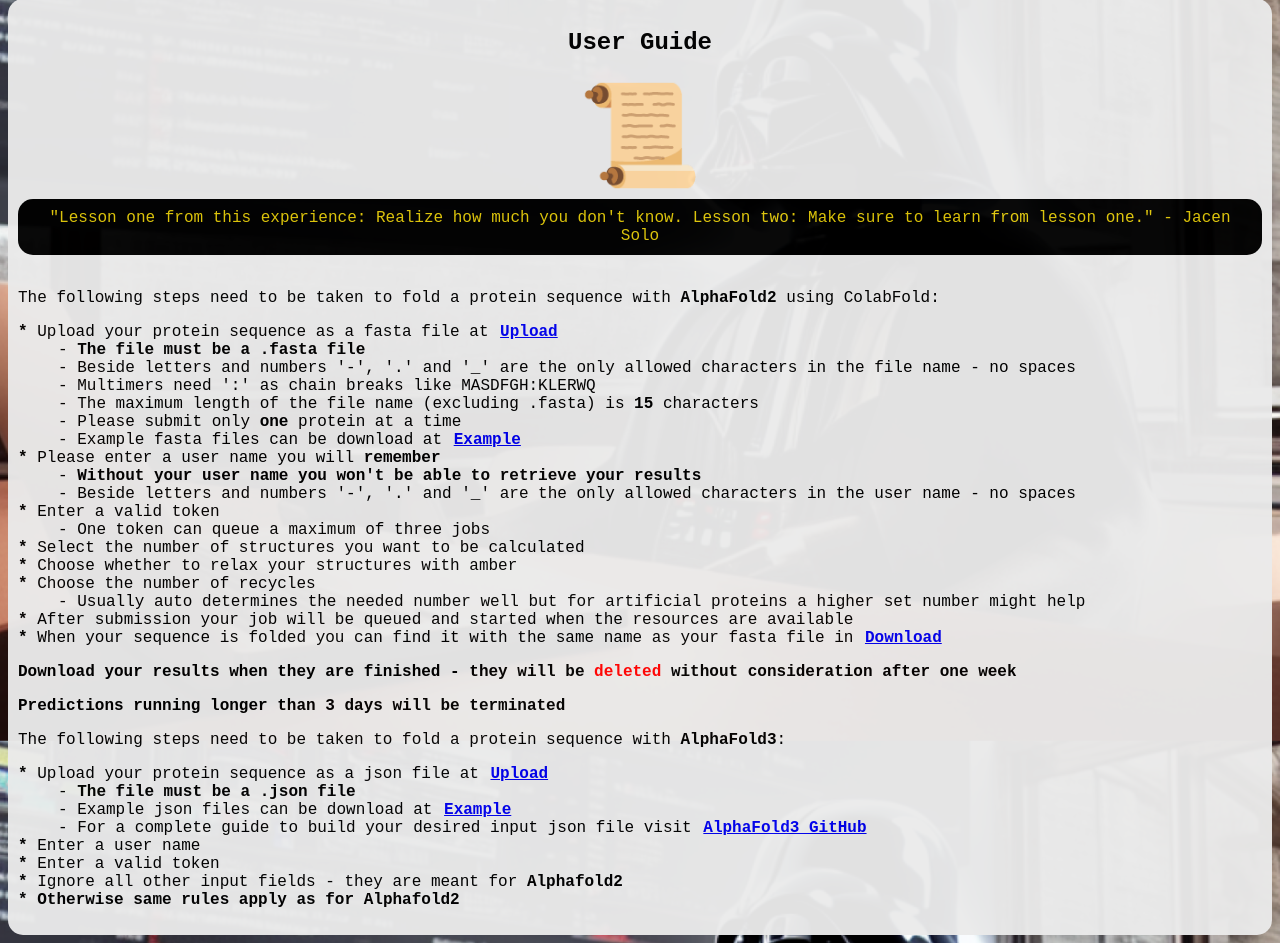
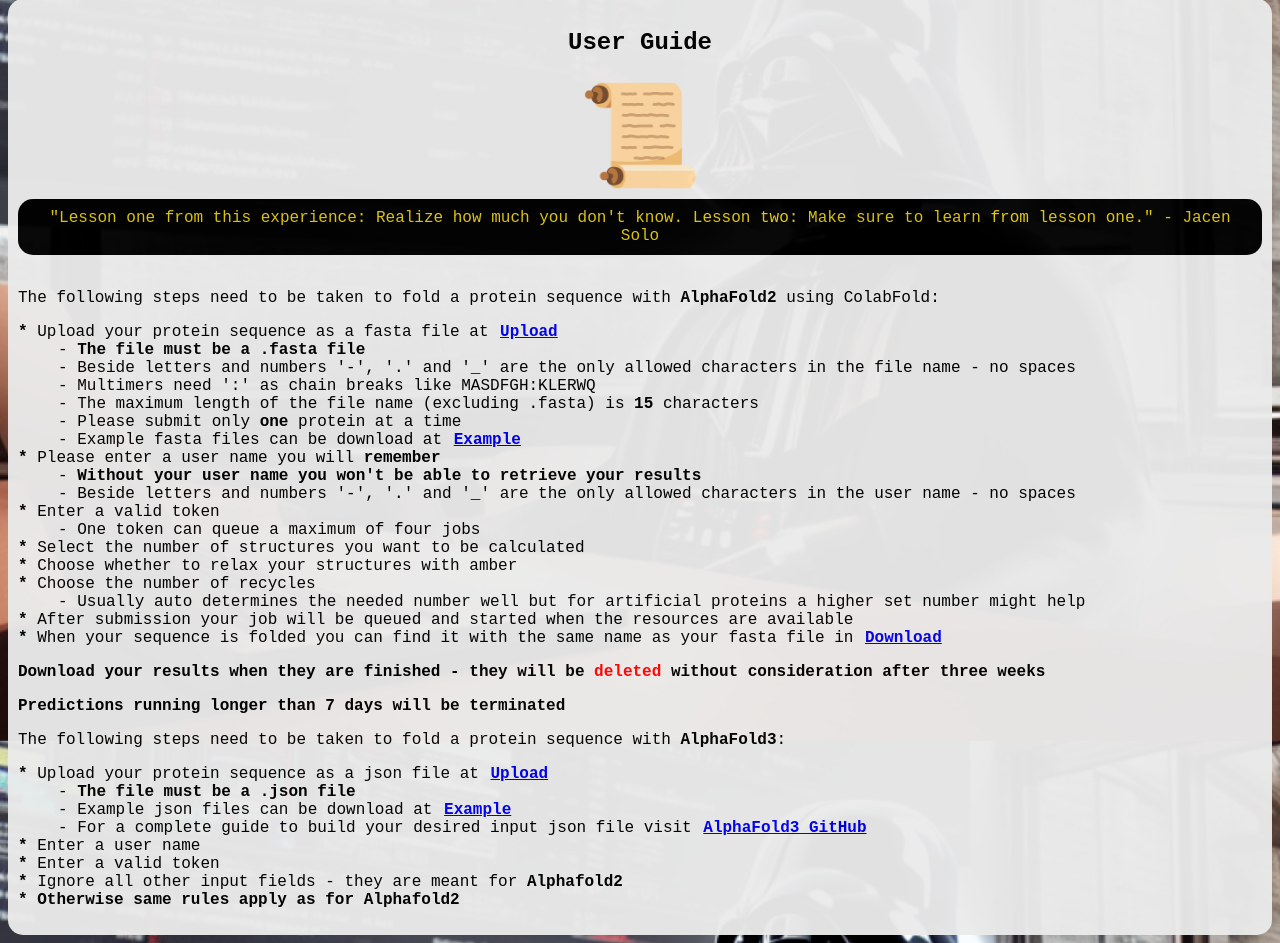
Before and after one commit to ugSUBMARINE/local-colabfold-server, a Flask app: page /guide in a window 1280 px wide. Shown: the part 117-1060 px from the top of the page. Run offline with Flask 3, Linux system fonts and the light colour scheme; parts of the project's set-up code (start-up, migrations or seed data) failed here and were passed over.

Commit message:
longer storage times, fixed update, longer filenames, added favicon

```diff
--- a/loc_production_server/pre_app.py
+++ b/loc_production_server/pre_app.py
@@ -253,7 +253,7 @@ def create_app():
                     return redirect(url_for("upload"))
                 # add date to filename and cut if to long
                 filename_pre = sec_filename.split(".")[0]
-                sec_filename = "".join(list(filename_pre)[:15])
+                sec_filename = "".join(list(filename_pre)[:30])
                 new_name = f"{sec_filename}_{datetime.now().strftime('%d%m%y_%H%M%S')}"
                 # create output dir
                 dir_name = os.path.join(user_path, new_name)
--- a/loc_production_server/templates/base.html
+++ b/loc_production_server/templates/base.html
@@ -1,4 +1,7 @@
 <!doctype html>
+<head>
+  <link rel="shortcut icon" href="/static/favicon_mov.ico" type="image/x-icon" />
+</head>
 <link rel="stylesheet" href="{{ url_for('static', filename='index.css') }}">
 <body id="wholebody">
 <title>{% block title %}{% endblock %}Local ColabFold Server</title>
--- a/loc_production_server/templates/guide.html
+++ b/loc_production_server/templates/guide.html
@@ -21,7 +21,7 @@ document.getElementById("wholebody").className = "vader_base";
         <dd>- <strong>Without your user name you won't be able to retrieve your results</strong></dd>
         <dd>- Beside letters and numbers '-', '.' and '_' are the only allowed characters in the user name - no spaces</dd>
         <dt><strong>*</strong> Enter a valid token</dt>
-        <dd>- One token can queue a maximum of three jobs </dd>
+        <dd>- One token can queue a maximum of four jobs </dd>
         <dt><strong>*</strong> Select the number of structures you want to be calculated</dt>
         <dt><strong>*</strong> Choose whether to relax your structures with amber </dt>
         <dt><strong>*</strong> Choose the number of recycles</dt>
@@ -29,8 +29,8 @@ document.getElementById("wholebody").className = "vader_base";
         <dt><strong>*</strong> After submission your job will be queued and started when the resources are available</dt>
         <dt><strong>*</strong> When your sequence is folded you can find it with the same name as your fasta file in <strong><a class="link" href="/download">Download</a></strong></dt>
     </dl>
-    <p><strong>Download your results when they are finished - they will be <font color="red">deleted</font> without consideration after one week</strong></p>
-    <p><strong>Predictions running longer than 3 days will be terminated </strong></p>
+    <p><strong>Download your results when they are finished - they will be <font color="red">deleted</font> without consideration after three weeks</strong></p>
+    <p><strong>Predictions running longer than 7 days will be terminated </strong></p>
 <p>The following steps need to be taken to fold a protein sequence with <strong>AlphaFold3</strong>:</p>
     <dl class"guid_list">
         <dt><strong>*</strong> Upload your protein sequence as a json file at <strong><a class="link" href="/upload">Upload</a></strong></dt>
```
Also changed, not shown: loc_production_server/static/favicon_mov.ico (added), 3 other files.
